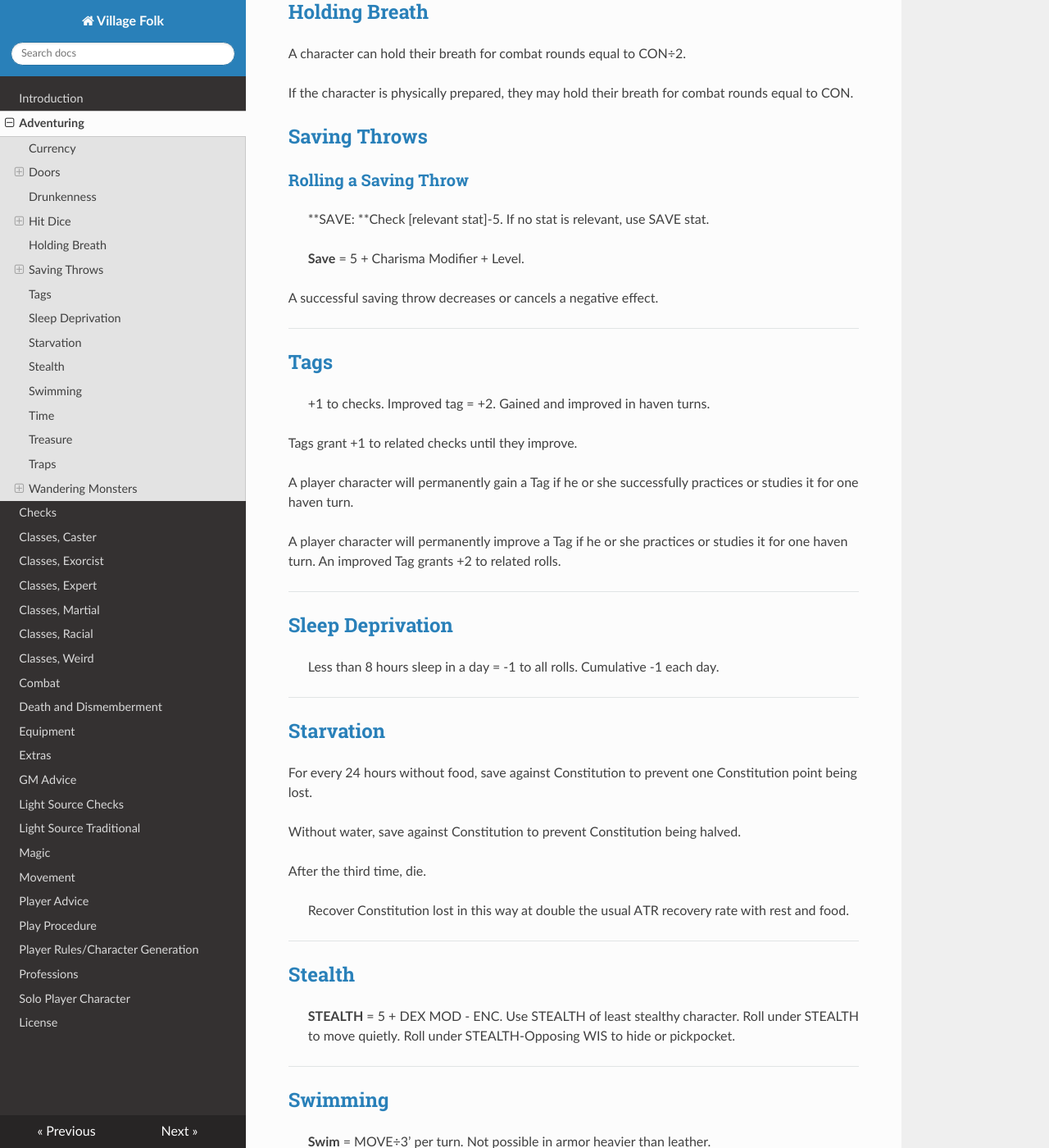
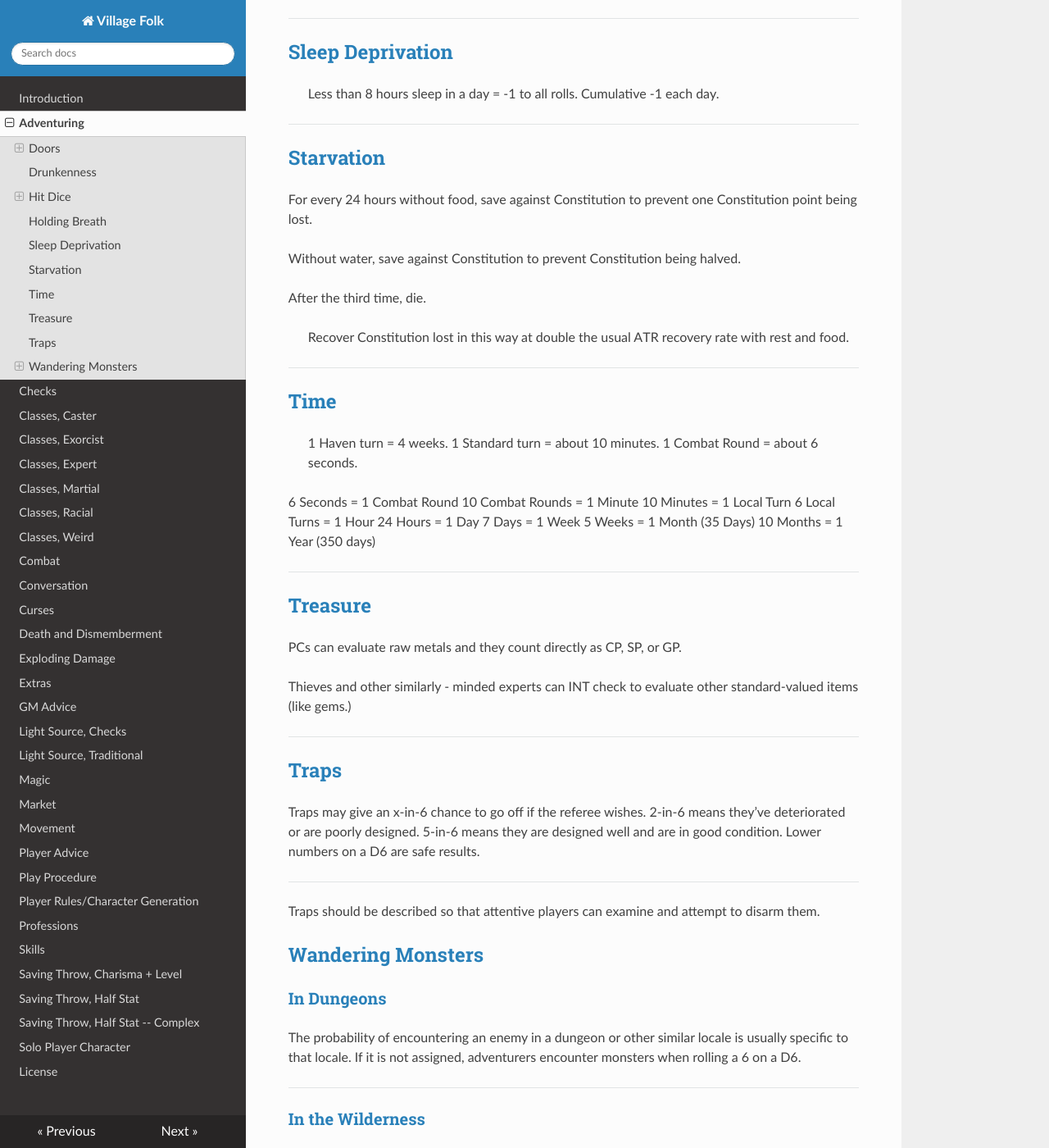
Before and after one commit to valzi/villagefolk, an MkDocs documentation site: the page built from docs/Adventuring.md, in a window 1280 px wide and 1400 px high, scrolled down 2152 px. Shown: the whole window at 82% size. Built offline with MkDocs 1.6.1, drawn with Linux system fonts in a browser that asks for light colours; nearby versions of some CDN libraries; old or Windows-style settings are respelled for this version of MkDocs; some of the changed text lies outside the part shown.

Commit message:
Regular auto-commit

```diff
--- a/docs/Adventuring.md
+++ b/docs/Adventuring.md
@@ -1,9 +1,4 @@
 # Adventuring Rules
-
-## Currency
-
-
-Only one coin is in popular usage. It's made of copper. 100 of them use one slot. 1000 of them fit in a coin purse, which uses one slot.
 
 ## Doors
 
@@ -77,28 +72,6 @@ A character can hold their breath for combat rounds equal to CON÷2.
 
 If the character is physically prepared, they may hold their breath for combat rounds equal to CON.
 
-## Saving Throws
-
-### Rolling a Saving Throw
-
-> **SAVE: **Check [relevant stat]-5. If no stat is relevant, use SAVE stat.
-
-> **Save** = 5 + Charisma Modifier + Level.
-
-A successful saving throw decreases or cancels a negative effect.
-
----
-
-## Tags
-
-> +1 to checks. Improved tag = +2. Gained and improved in haven turns.
-
-Tags grant +1 to related checks until they improve.
-
-A player character will permanently gain a Tag if he or she successfully practices or studies it for one haven turn.
-
-A player character will permanently improve a Tag if he or she practices or studies it for one haven turn. An improved Tag grants +2 to related rolls.
-
 ---
 
 
@@ -117,21 +90,6 @@ Without water, save against Constitution to prevent Constitution being halved.
 After the third time, die.
 
 > Recover Constitution lost in this way at double the usual ATR recovery rate with rest and food.
-
----
-
-
-## Stealth
-
-> **STEALTH** = 5 + DEX MOD - ENC. Use STEALTH of least stealthy character.
-> Roll under STEALTH to move quietly.
-> Roll under STEALTH-Opposing WIS to hide or pickpocket.
-
----
-
-## Swimming
-
-> **Swim** = MOVE÷3’ per turn. Not possible in armor heavier than leather.
 
 ---
 
@@ -200,15 +158,3 @@ Items are written on blank business cards or index cards. 3 are readied (in hand
 To get an item from the backpack while in combat, roll a d20 and subtract 2 from your roll (minimum result of 1.)You can take any item at or below the result.
 
 Advantages:  Inventory tangibility, quick backpack sorting, and easy passing of items (with notes written on them.)
-
-## Exploding damage die
-
-All damage die explode. (when their highest value is reached, a second damage die with the same number of sides will be rolled and added to the result.)
-
-## Alternate crits
-
-Count all 20 and higher sums as critical failures instead of just a natural 20. Count all 1 and lower as critical hits.
-
-## Curse Rules
-
-## Mutations and morphs
--- a/mkdocs.yml
+++ b/mkdocs.yml
@@ -24,18 +24,25 @@ pages:
       - Classes, Racial: ClassesRacial.md
       - Classes, Weird: ClassesWeird.md
       - Combat: Combat.md
+      - Conversation: Conversation.md
+      - Curses: Curses.md
       - Death and Dismemberment: Death_Dismemberment.md
-      - Equipment: Equipment.md
+      - Exploding Damage: Exploding_Damage.md
       - Extras: Extras.md
       - GM Advice: GM_advice.md
-      - Light Source Checks: Light_Source_Checks.md
-      - Light Source Traditional: Light_Source_Traditional.md
+      - Light Source, Checks: Light_Source_Checks.md
+      - Light Source, Traditional: Light_Source_Traditional.md
       - Magic: Magic.md
+      - Market: Market.md
       - Movement: Movement.md
       - Player Advice: PlayerAdvice.md
       - Play Procedure: Play_Procedure.md
       - Player Rules/Character Generation: PlayerRules.md
       - Professions: Professions.md
 #     - Random Starting Items: Starting items.md
+      - Skills: Skills.md
+      - Saving Throw, Charisma + Level: Saving_Throw_Charisma+Level.md
+      - Saving Throw, Half Stat: Saving_Throw_Half_Stat
+      - Saving Throw, Half Stat -- Complex: Saving_Throw_Half_Stat_Complex.md
       - Solo Player Character: SoloPC.md
       - License: zGame_License.md
```
Also changed, not shown: docs/Combat.md (+14 -15 lines), docs/Conversation.md (added, +62 -0 lines), docs/Curses.md (added, +1 -0 lines), docs/Exploding_Damage_Die.md (added, +3 -0 lines), docs/Market.md (renamed from docs/Equipment.md, +6 -0 lines), docs/Movement.md (+6 -2 lines), docs/Mutation.md (added, +4 -0 lines), docs/PlayerRules.md (+6 -0 lines), docs/Saving_Throw_Charisma+Level.md (added, +5 -0 lines), docs/Saving_Throw_Half_Stat.md (added, +5 -0 lines), docs/Saving_Throw_Half_Stat_Complex.md (added, +3 -0 lines), docs/Skills.md (added, +9 -0 lines), docs/zNotes.md (added).
